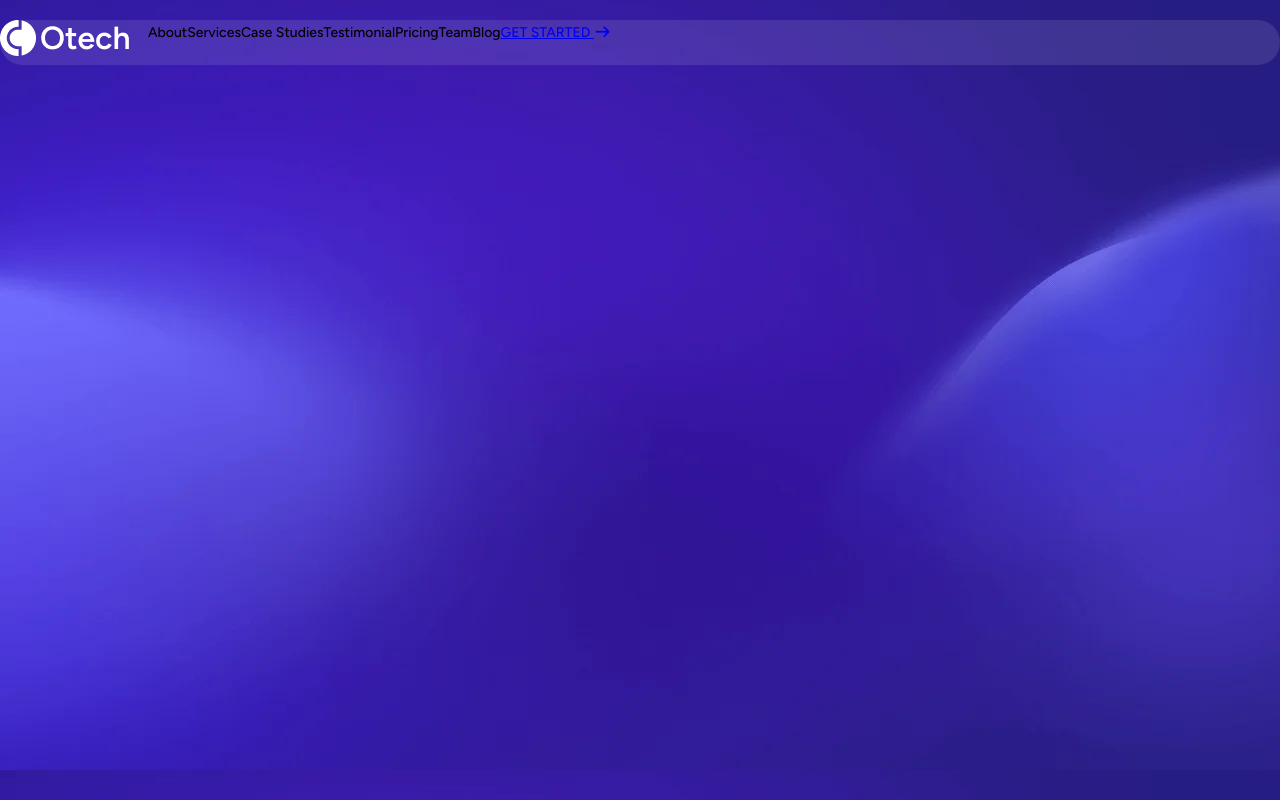
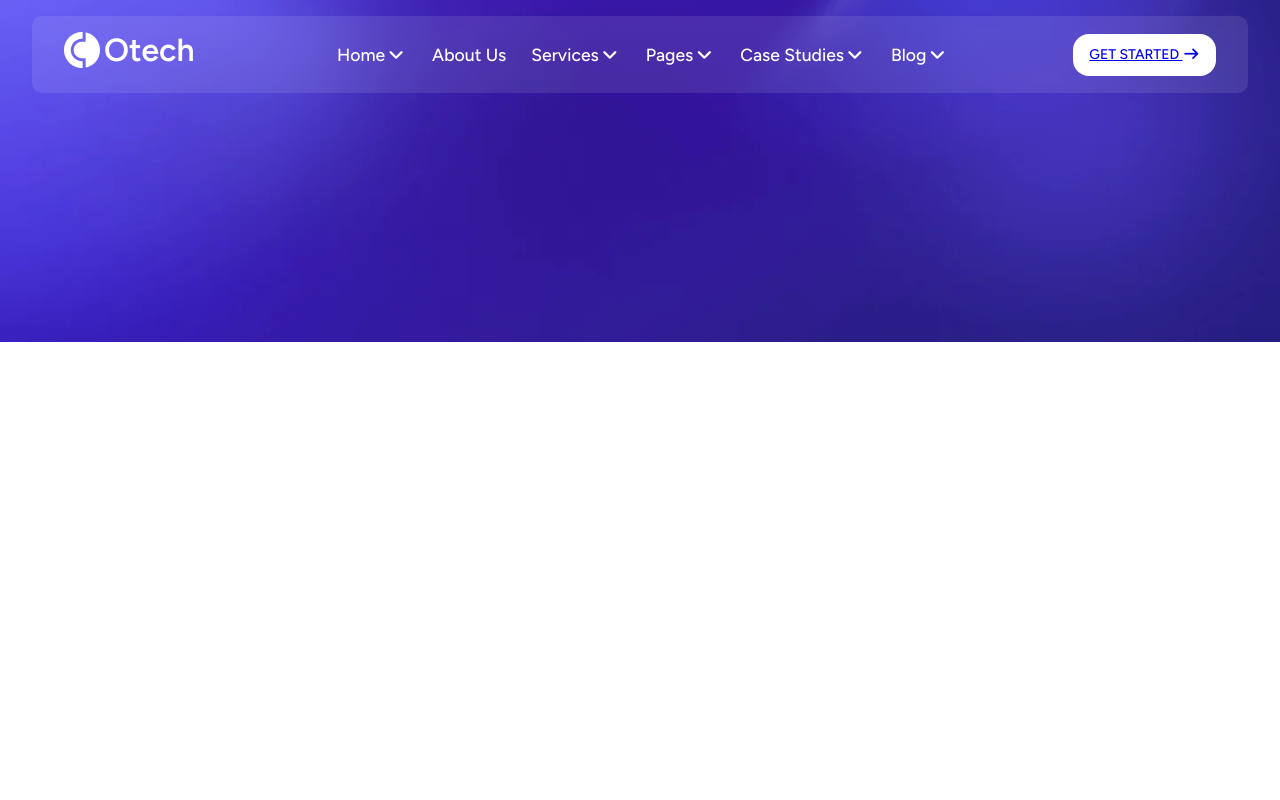
Before and after one commit to moinuddin2003/Landing-Page, a plain HTML site: page index.html in a window 1280 px wide. Drawn offline with Linux system fonts and the light colour scheme.

Commit message:
working on navbar

```diff
--- a/index.html
+++ b/index.html
@@ -18,13 +18,12 @@
             </div>
             <div class="sections-nav">
                 <ul>
-                    <li>About</li>
-                    <li>Services</li>
-                    <li>Case Studies</li>
-                    <li>Testimonial</li>
-                    <li>Pricing</li>
-                    <li>Team</li>
-                    <li>Blog</li>
+                    <li>Home<i class="fa-solid fa-angle-down"></i></li>
+                    <li>About Us</li>
+                    <li>Services<i class="fa-solid fa-angle-down"></i></li>
+                    <li>Pages<i class="fa-solid fa-angle-down"></i></li>
+                    <li>Case Studies<i class="fa-solid fa-angle-down"></i></li>
+                    <li>Blog<i class="fa-solid fa-angle-down"></i></li>
                 </ul>
             </div>
             <div class="right-nav">
--- a/styles.css
+++ b/styles.css
@@ -10,6 +10,9 @@
 	font-weight: 500;
 	line-height: 26px;
     background-image: url(./assets/bg-image.webp);
+    background-position: center;
+    background-repeat: no-repeat;
+    background-size: cover;
 }
 
 header{
@@ -22,15 +25,26 @@
 
 .navbar{
     display:flex;
-    border-radius:50px;
-    justify-content: space-around
-
+    border-radius:10px;
+    justify-content:space-between;
+    align-items: center;
     backdrop-filter: blur(5px);
     background-color: rgba(255, 255, 255, 0.1);
-    margin-top:20px
+    margin-top:20px;
+    padding:1rem 2rem;
+    margin: 1rem 2rem;
 }
 
-ul{
+.sections-nav > ul{
   display:flex;
+  gap: 25px;
   list-style-type: none;
+  font-size:1.1rem;
+  color:white
 }
+
+.right-nav{
+    background-color: white;
+    padding:0.5rem 1rem;
+    border-radius:1rem;
+}
```
